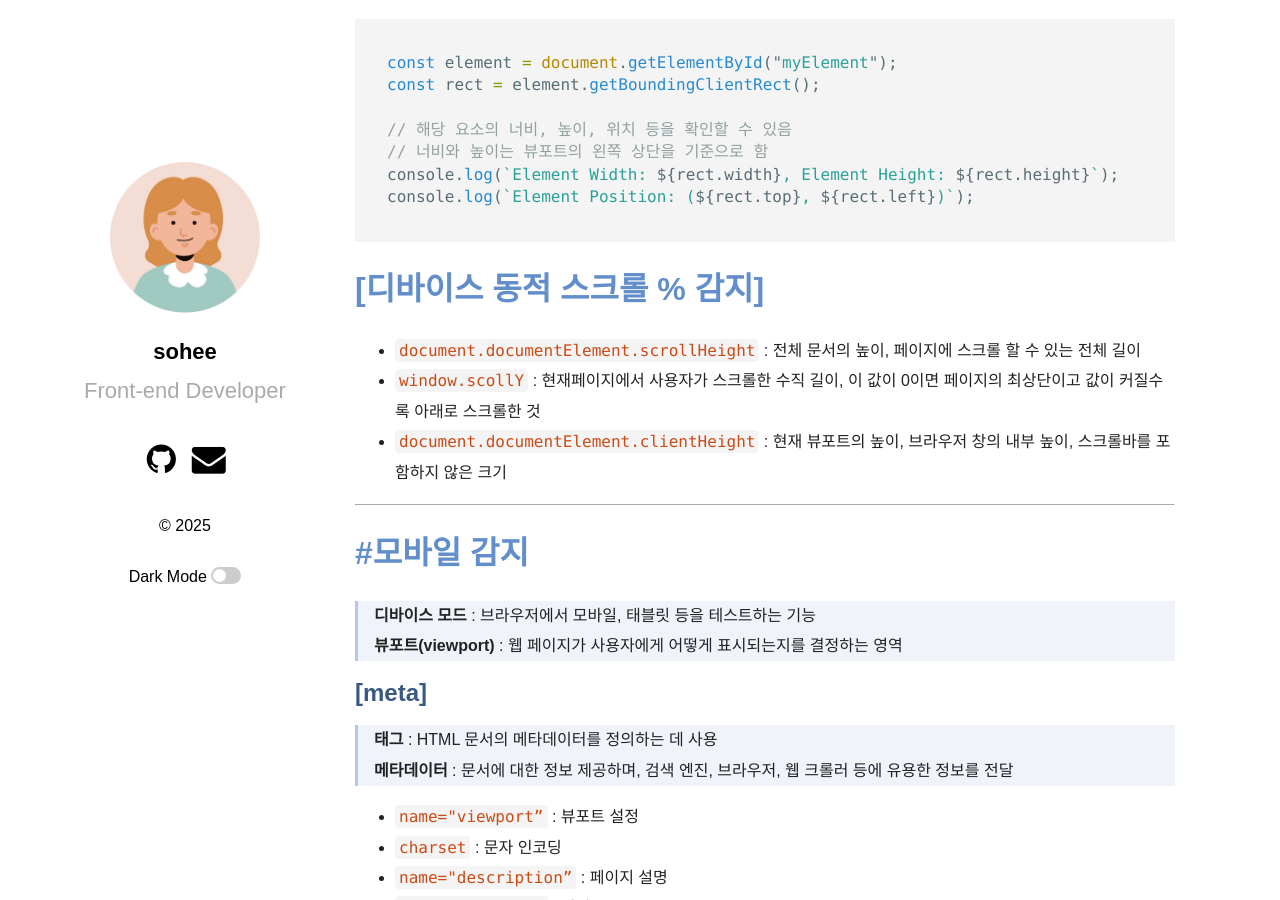
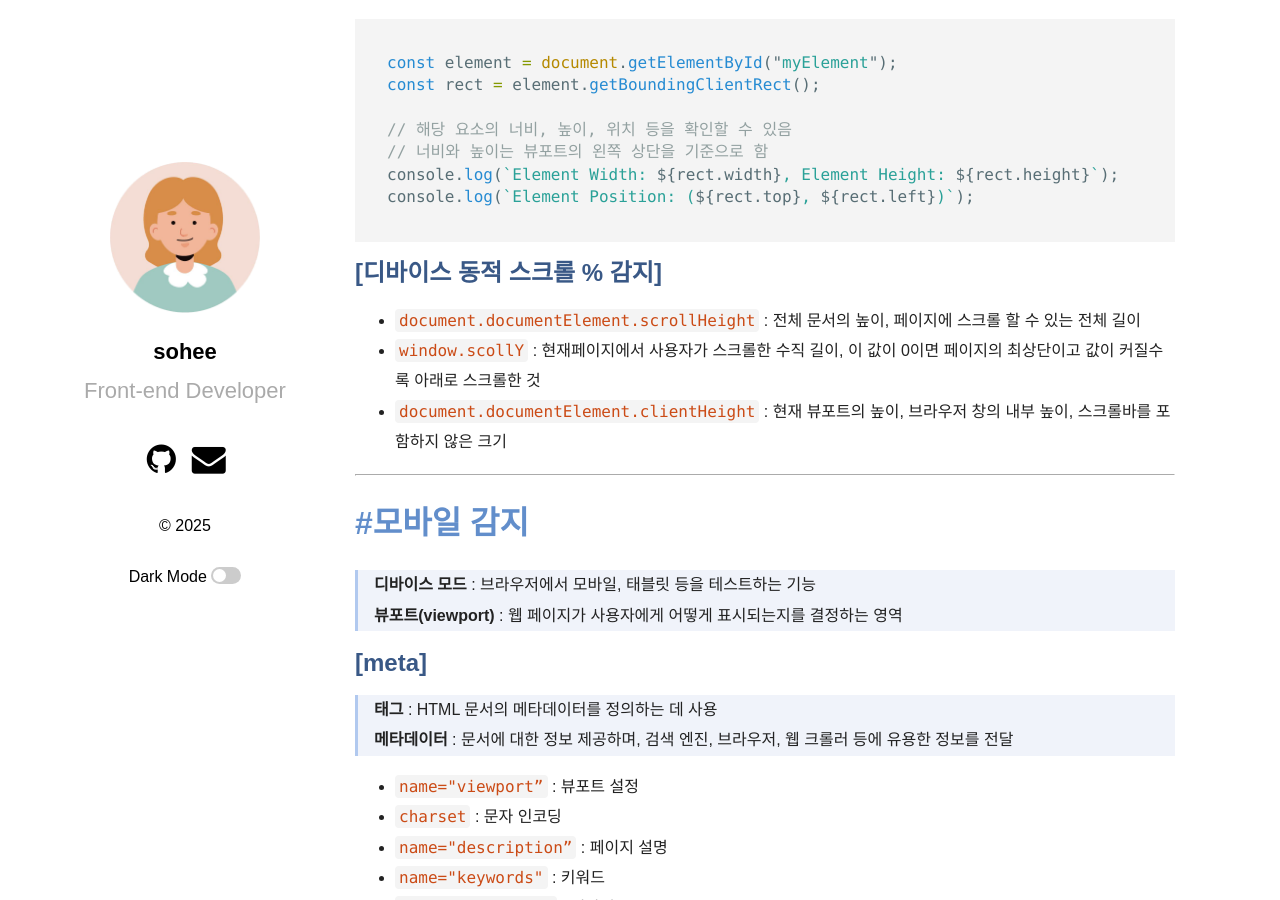
Before and after one commit to shkim00216/shkim00216.github.io, a Jekyll site: the page built from _posts/2025-05-20-01-Javascript4.md, in a window 1280 px wide and 900 px high, scrolled down 379 px. Built offline with Jekyll 4.4.1, drawn with Linux system fonts in a browser that asks for light colours; some web fonts are replaced.

Commit message:
0521 update

````diff
--- a/_posts/2025-05-20-01-Javascript4.md
+++ b/_posts/2025-05-20-01-Javascript4.md
@@ -28,7 +28,7 @@ console.log(`Element Width: ${rect.width}, Element Height: ${rect.height}`);
 console.log(`Element Position: (${rect.top}, ${rect.left})`);
 ```
 
-# [디바이스 동적 스크롤 % 감지]
+## [디바이스 동적 스크롤 % 감지]
 
 <!-- CSS-JS/class-js/section04/04-01/03-scroll-floor.html 참고 -->
 
````
Also changed, not shown: _posts/2025-05-19-CSS4.md (+1 -1 lines).
